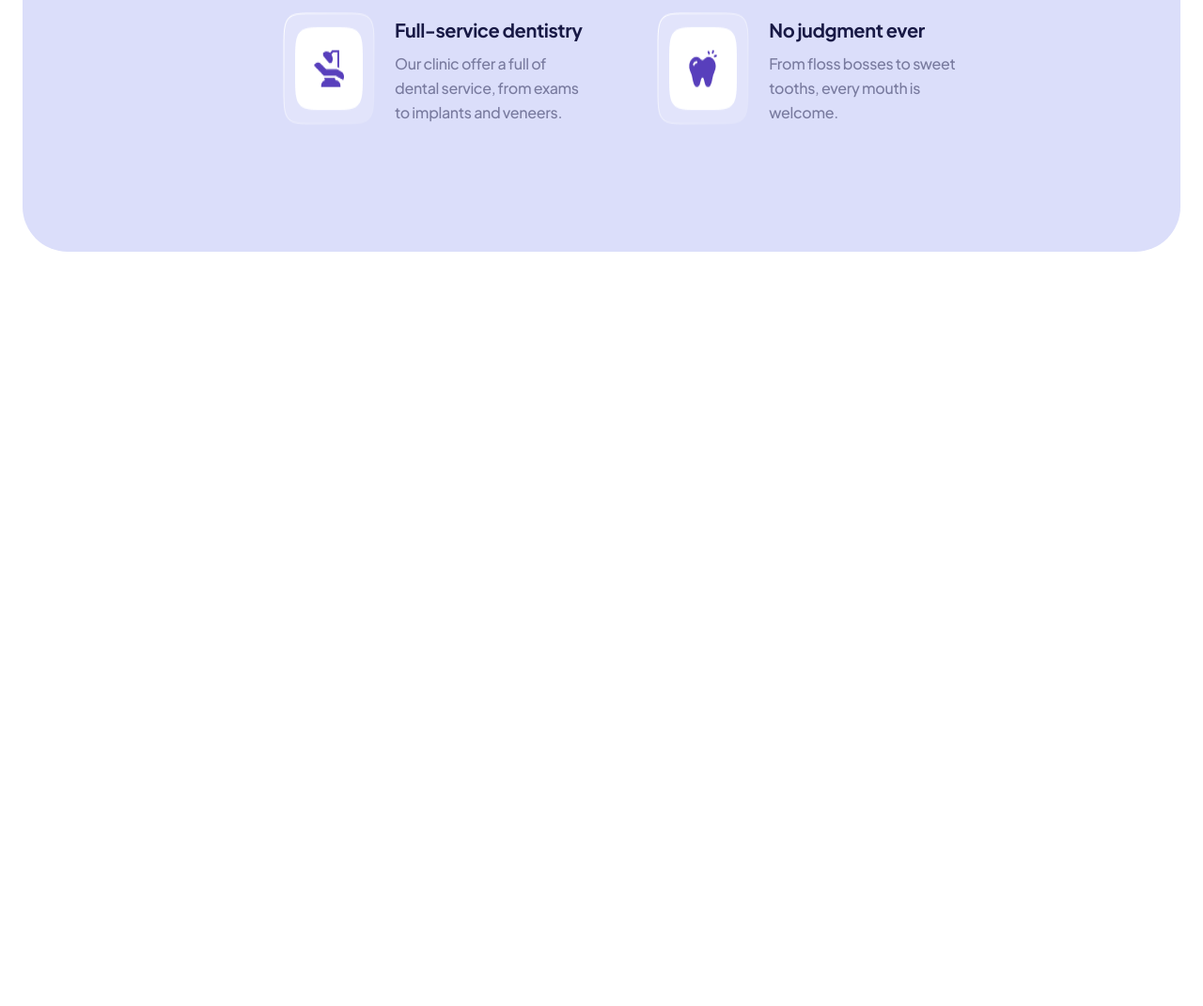
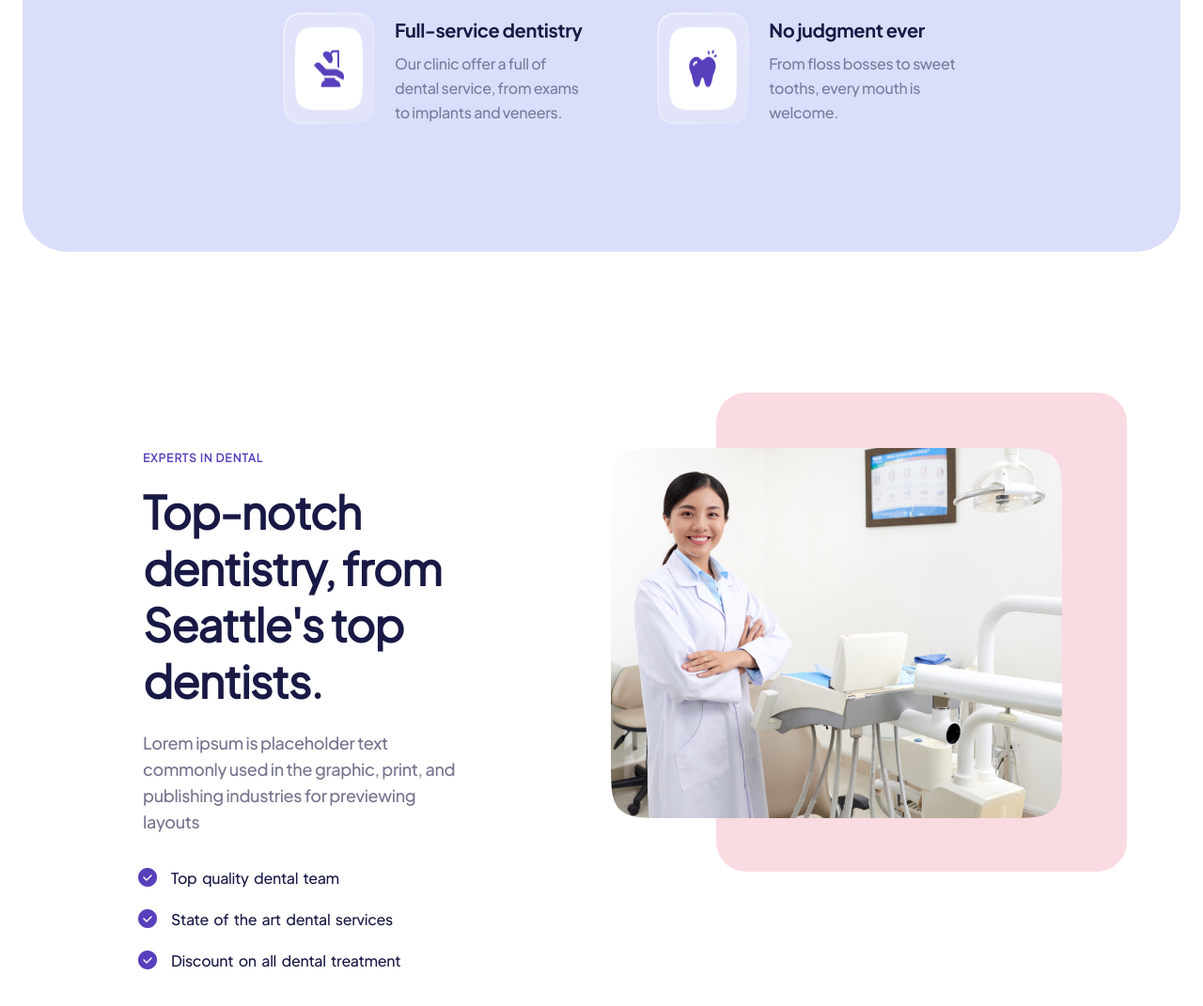
Before and after one commit to DominickMikka/dentist, a website: page index.html in a window 1280 px wide. Shown: the part 3647-4718 px from the top of the page at 94% size. Before the commit the page ends 3947 px from the top, so only its background shows below. Drawn offline with Linux system fonts and the light colour scheme.

Commit message:
feat: add experts in dental block

```diff
--- a/index.html
+++ b/index.html
@@ -148,6 +148,23 @@
         </div>
       </div>
     </div>
+    <div class="experts-in-dental">
+      <div class="experts-content">
+        <div class="experts-in-dental-title">Experts in dental</div>
+        <h2>Top-notch dentistry, from Seattle's top dentists.</h2>
+        <div class="experts-in-dental-text">
+          Lorem ipsum is placeholder text commonly used in the graphic, print, and publishing industries for previewing layouts
+        </div>
+        <ul>
+          <li>Top quality dental team</li>
+          <li>State of the art dental services</li>
+          <li>Discount on all dental treatment</li>
+        </ul>
+      </div>
+      <div class="expert">
+        <img src="./assets/young-asian-female-dentist-white-coat-posing-clinic-equipment.png" alt="expert" />
+      </div>
+    </div>
   </main>
 </body>
 </html>
--- a/styles/style.scss
+++ b/styles/style.scss
@@ -515,7 +515,7 @@ main {
 }
 
 .features {
-  margin: 205px 0 0 0;
+  margin: 205px 0 150px 0;
   padding: 98px 230px 135px 277px;
   background: #DBDEFA;
   border-radius: 48px;
@@ -584,5 +584,82 @@ main {
       }
     }
   }
+}
 
+.experts-in-dental {
+  display: flex;
+  gap: 200px;
+
+  .experts-content {
+    padding: 62px 0 0 128px;
+
+    .experts-in-dental-title {
+      padding: 0 0 20px 0px;
+      font-size: 12px;
+      letter-spacing: 0.08em;
+      text-transform: uppercase;
+      color: #583FBC;
+      font-weight: bold;
+    }
+
+    h2 {
+      font-size: 48px;
+      line-height: 60px;
+      letter-spacing: -1px;
+      color: #181945;
+    }
+
+    .experts-in-dental-text {
+      padding: 22px 75px 35px 0;
+      font-family: "EudoxusSans-Medium";
+      font-size: 18px;
+      line-height: 28px;
+      letter-spacing: -0.02em;
+      color: #181945;
+      opacity: 0.6;
+    }
+
+    ul {
+      padding: 0 0 0 30px;
+      list-style: none;
+
+      li {
+        position: relative;
+        letter-spacing: -0.02em;
+        color: #181945;
+        padding: 0 0 23px 0;
+        font-family: "EudoxusSans-Medium";
+        word-spacing: 3px;
+
+        &::before {
+          content: '';
+          position: absolute;
+          left: -35px;
+          width: 20px;
+          height: 20px;
+          background: url(../assets/icons/marker.png) no-repeat;
+        }
+      }
+    }
+  }
+
+  .expert {
+    position: relative;
+
+    &::before {
+      content: '';
+      position: absolute;
+      left: -14px;
+      width: 437px;
+      height: 510px;
+      background: #FADBE2;
+      border-radius: 32px;
+    }
+
+    img {
+      position: relative;
+      top: 59px;
+      left: -126px;
+    }
+  }
 }
```
Also changed, not shown: assets/icons/marker.png (added), assets/young-asian-female-dentist-white-coat-posing-clinic-equipment.png (added), styles/style.css, 1 other file.
